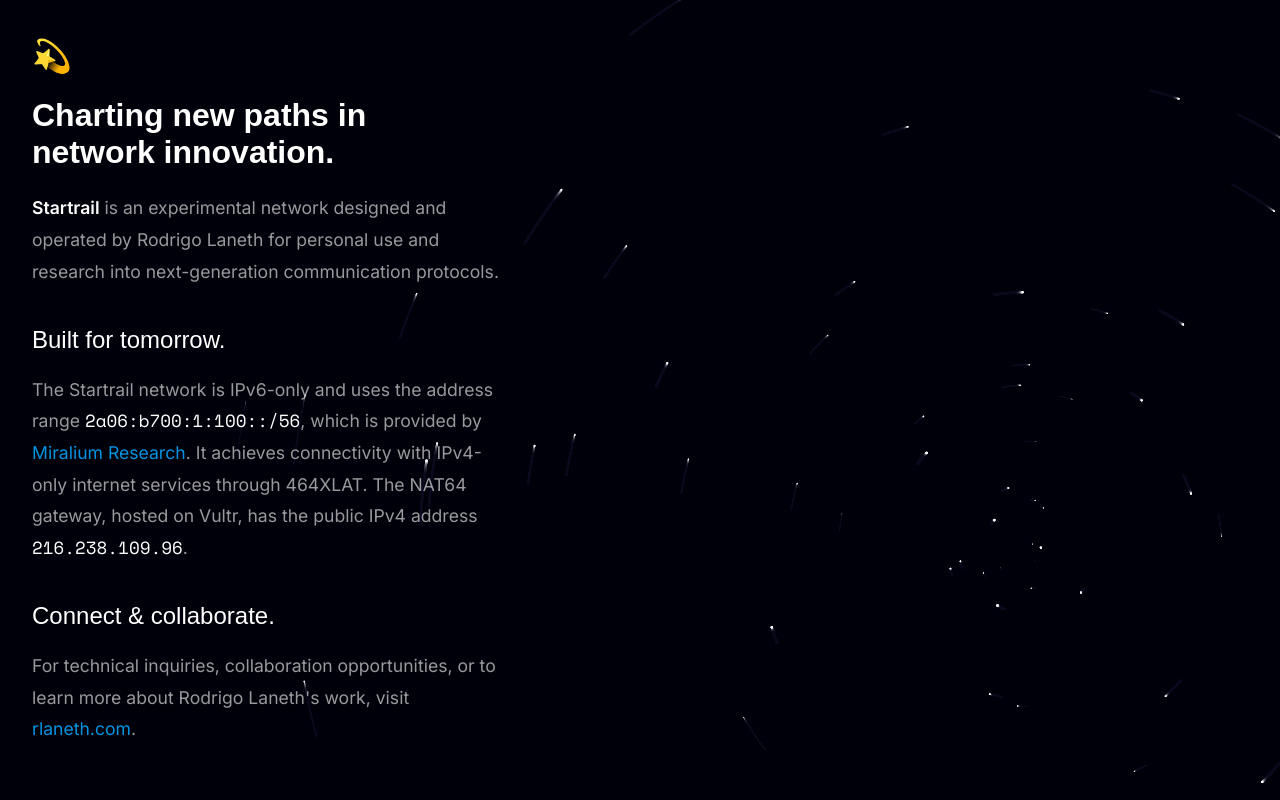
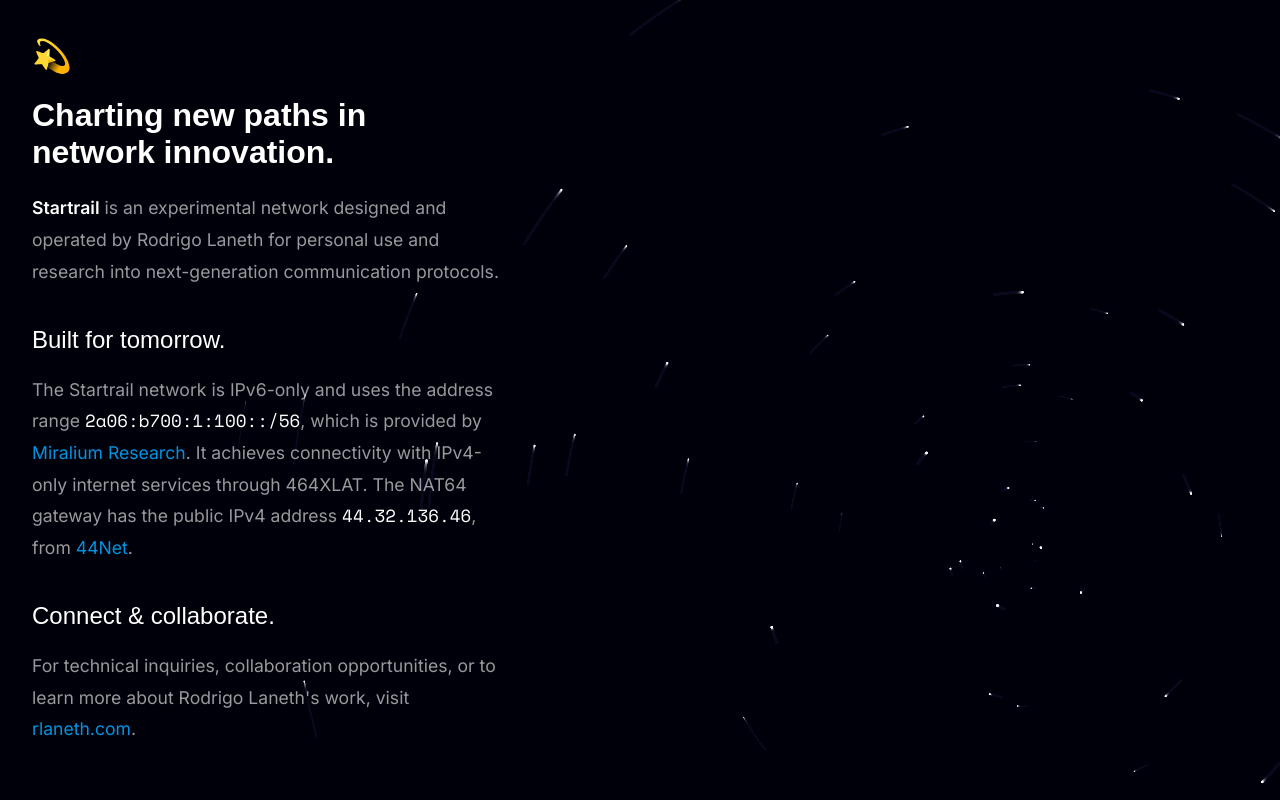
Before and after one commit to rlaneth/startrail, a plain HTML site: page index.html in a window 1280 px wide. Drawn offline with nearby package versions, Linux system fonts and the light colour scheme; a web font is replaced by a local one.

Commit message:
Update 464XLAT gateway IPv4 address

```diff
--- a/index.html
+++ b/index.html
@@ -49,12 +49,12 @@
         <section>
             <h2>Built for tomorrow.</h2>
             <p>
-                The Startrail network is IPv6-only and uses the address range
-                <code>2a06:b700:1:100::/56</code>, which is provided by
+                The Startrail network is IPv6-only and uses the address range <code>2a06:b700:1:100::/56</code>,
+                which is provided by
                 <a href="https://miralium.re" target="_blank" rel="noopener noreferrer">Miralium Research</a>.
-                It achieves connectivity with IPv4-only internet services through
-                464XLAT. The NAT64 gateway, hosted on Vultr, has the public IPv4
-                address <code>216.238.109.96</code>.
+                It achieves connectivity with IPv4-only internet services through 464XLAT. The NAT64 gateway has
+                the public IPv4 address <code>44.32.136.46</code>, from
+                <a href="https://www.ardc.net/44net/" target="_blank" rel="noopener noreferrer">44Net</a>.
             </p>
         </section>
 
```
